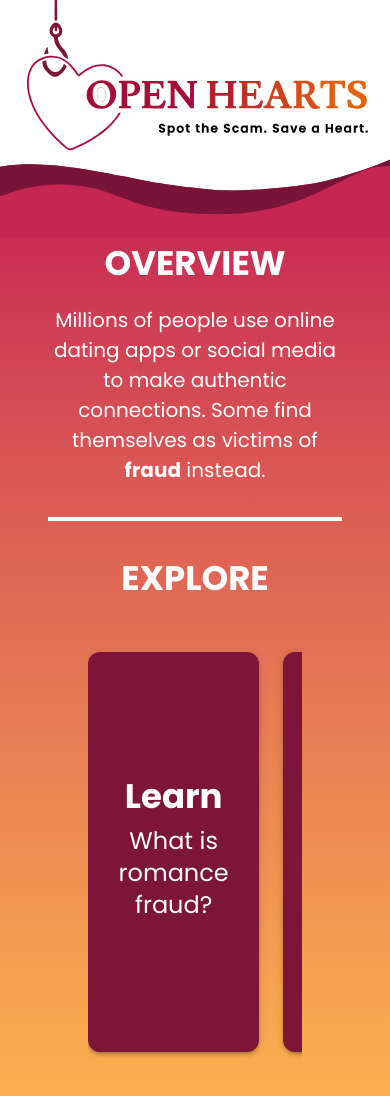
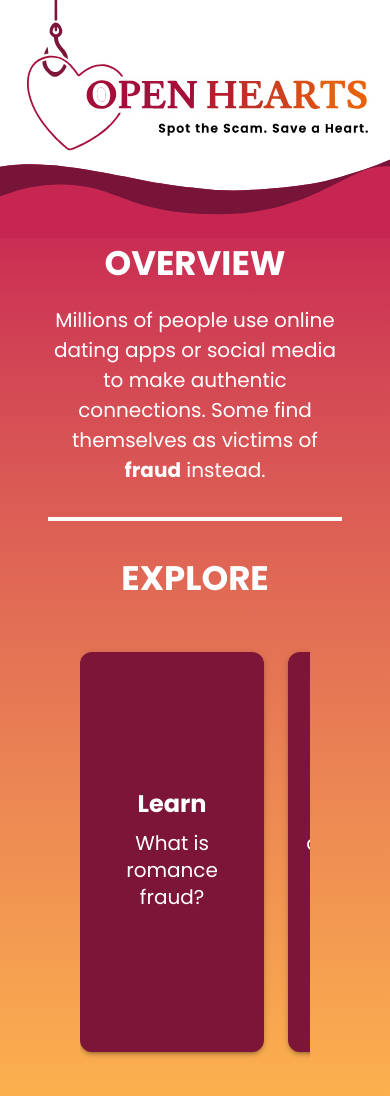
Before and after one commit to heavens-potato/open-hearts, a Next.js app in the folder open-hearts/: page /landing in a window 390 px wide. Shown: the top 1096 px of the page. Built offline with nearby package versions, Linux system fonts and the light colour scheme; some icons are missing; a web font is replaced by a local one.

Commit message:
responsive font size adjustments

```diff
--- a/open-hearts/src/components/header.js
+++ b/open-hearts/src/components/header.js
@@ -42,7 +42,7 @@ export default function header() {
                     </div>
                     {showResponsiveNav && (
                         <motion.div
-                            className="fixed right-0 top-0 h-full w-2/3 md:w-1/2 bg-white drop-shadow-md"
+                            className="fixed right-0 top-0 h-full w-2/3 md:w-1/2 bg-white drop-shadow-xl"
                             initial={{ x: 100 }}
                             animate={{ x: 0 }}
                             transition={{ duration: 0.3, ease: "easeOut" }}
--- a/open-hearts/src/components/scrollableCards.js
+++ b/open-hearts/src/components/scrollableCards.js
@@ -63,7 +63,7 @@ export default function scrollableCards() {
     ]
 
     return (
-        <section className="relative w-full h-full flex flex-row px-6 md:px-8 scrollbar-hide">
+        <section className="relative w-full h-full flex flex-row px-4 md:px-8 scrollbar-hide">
             <ChevronLeftIcon
                 sx={{
                     position: 'absolute',
@@ -119,17 +119,31 @@ export default function scrollableCards() {
                                     alignItems: 'center',
 
                                 }}>
-                                    <Typography variant="h4" component="div" align="center" sx={{
+                                    <Typography component="div" align="center" sx={{
                                         fontWeight: 'bold',
                                         mb: 1,
                                         backgroundColor: theme.palette.primary.main,
                                         color: 'white',
+                                        fontSize: {
+                                            xs: theme.typography.h5.fontSize,
+                                            sm: theme.typography.h5.fontSize,
+                                            md: theme.typography.h5.fontSize,
+                                            lg: theme.typography.h4.fontSize,
+                                            xl: theme.typography.h4.fontSize,
+                                        },
                                     }}>
                                         {card.title}
                                     </Typography>
                                     <Typography variant="h5" color="text.secondary" align="center" sx={{
                                         backgroundColor: theme.palette.primary.main,
                                         color: 'white',
+                                        fontSize: {
+                                            xs: theme.typography.h6.fontSize,
+                                            sm: theme.typography.h6.fontSize,
+                                            md: theme.typography.h6.fontSize,
+                                            lg: theme.typography.h5.fontSize,
+                                            xl: theme.typography.h5.fontSize,
+                                        },
                                     }}>
                                         {card.description}
                                     </Typography>
```
